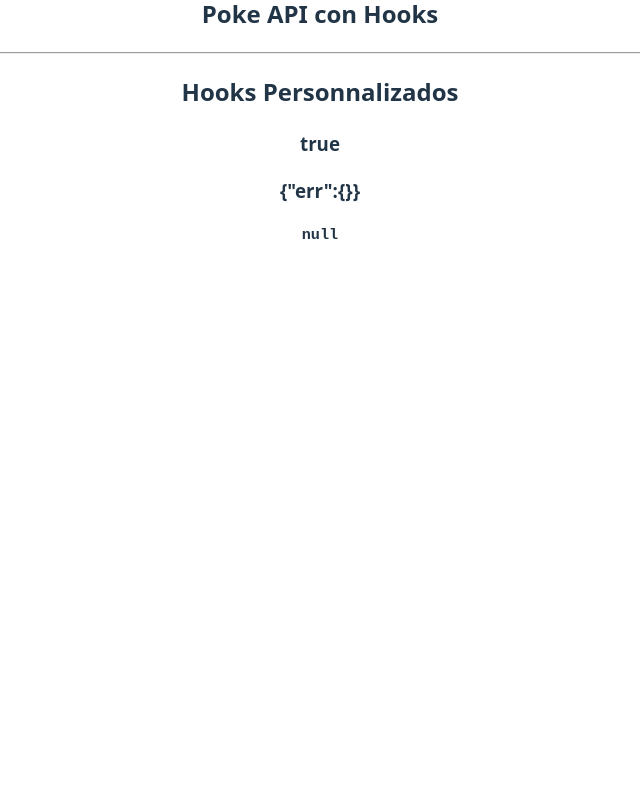
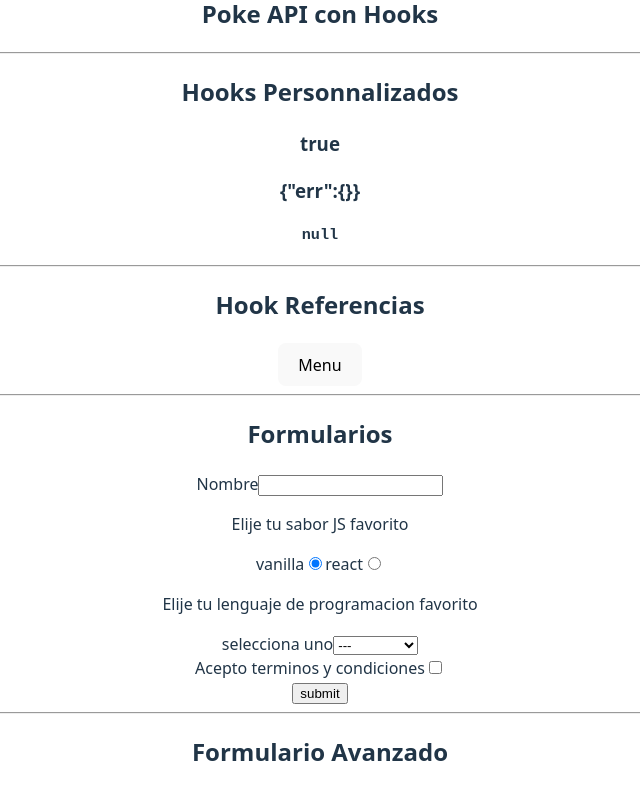
Before and after one commit to hacheG/react_9122025, a React (Vite) app: page / in a window 1280 px wide. Shown: the part 2805-3605 px from the top of the page, without its empty margins (320-960 px from the left). Before the commit the page ends 3102 px from the top, so only its background shows below. Built offline with nearby package versions, Linux system fonts and the light colour scheme; no server answers.

Commit message:
add formulario

```diff
--- a/src/App.jsx
+++ b/src/App.jsx
@@ -18,6 +18,9 @@ import ScrollHooks from './components/ScrollHooks'
 import RelojHooks from './components/RelojHooks'
 import AjaxHooks from './components/AjaxHooks'
 import HooksPersonalizados from './components/HooksPersonalizado'
+import Referencias from './components/Referencias'
+import Formularios from './components/Formularios'
+import FormularioAvanzado from './components/FormularioAvanzado'
 
 function App() {
   const [count, setCount] = useState(0)
@@ -69,6 +72,12 @@ function App() {
       <AjaxHooks/>
       <hr />
       <HooksPersonalizados/>
+      <hr />
+      <Referencias/>
+      <hr />
+      <Formularios/>
+      <hr/>
+      <FormularioAvanzado/>
     </section>
     </div>
   )
--- /dev/null
+++ b/src/components/FormularioAvanzado.jsx
@@ -0,0 +1,9 @@
+import React, {useState} from "react";
+
+export default function FormularioAvanzado(){
+    return(
+        <>
+            <h2>Formulario Avanzado</h2>
+        </>
+    );
+}
--- /dev/null
+++ b/src/components/Formularios.jsx
@@ -0,0 +1,71 @@
+import React, {useState} from "react";
+
+export default function Formularios(){
+    const [nombre, setNombre] = useState("");
+    const [sabor, setSabor] = useState("vanilla");
+    const [lenguaje, setLenguaje] = useState("");
+    const [terminos, setTerminos] = useState(false);
+
+    const handleSubmit = e => {
+        e.preventDefault()
+        alert("el formulario se ha enviado")
+    }
+    // console.log(sabor)s
+    return(
+        <>
+            <h2>Formularios</h2>
+            <form action="" onSubmit={handleSubmit}>
+                <label htmlFor="nombre">Nombre</label>
+                <input
+                type="text"
+                id="nombre"
+                name="nombre"
+                value={nombre}
+                onChange={(e)=> setNombre(e.target.value)}
+                />
+
+                 <p> Elije tu sabor JS favorito</p>
+                 <label htmlFor="vanilla">vanilla</label>
+                 <input type="radio"
+                 id="vanilla"
+                 name="sabor"
+                 value="vanilla"
+                 onChange={(e)=> setSabor(e.target.value)}
+                 defaultChecked
+                />
+                 <label htmlFor="react">react</label>
+                 <input type="radio"
+                 id="react"
+                 name="sabor"
+                 value="react"
+                 onChange={(e)=> setSabor(e.target.value)}
+                 />
+
+                 <p>Elije tu lenguaje de programacion favorito</p>
+                 <label htmlFor="lenguaje">selecciona uno</label>
+                 <select
+                 name="lenguaje"
+                 id="lenguaje"
+                 onChange={(e)=> setLenguaje(e.target.value)}
+                 defaultValue=""
+                 >
+                    <option value="">---</option>
+                    <option value="js">JavaScript</option>
+                    <option value="py">Python</option>
+                    <option value="ru">Rust</option>
+                 </select>
+                <br />
+
+                 <label htmlFor="terminos">Acepto terminos y condiciones</label>
+                 <input
+                 type="checkbox"
+                 name="terminos"
+                 id="terminos"
+                 onChange={(e)=> setTerminos(e.target.checked)}
+                 />
+                <br/>
+                 <input type="submit" value="submit" />
+            </form>
+        </>
+    )
+}
--- a/src/components/HooksPersonalizado.jsx
+++ b/src/components/HooksPersonalizado.jsx
@@ -6,8 +6,8 @@ export default function HooksPersonalizados(){
     let url2 = "https://pokeapi.co/api/v2/pokemons/";
     let url = "https://jsonplaceholder.typicode.com/users";
     const {data,isPending, error} = useFetch(url)
-    console.log(data)
-    console.log(error)
+    // console.log(data)
+    // console.log(error)
     return(
         <>
             <h2>Hooks Personnalizados</h2>
--- /dev/null
+++ b/src/components/Referencias.jsx
@@ -0,0 +1,45 @@
+import React, {useRef} from "react";
+
+export default function Referencias(){
+    let refMenuBtn = useRef();
+    let refMenu = useRef();
+
+    // console.log(refMenuBtn)
+    const handleToggleMenu = (e) => {
+        // const $menu = document.getElementById("menu");
+        // if(e.target.textContent === "Menu"){
+        //     e.target.textContent = "Cerrar";
+        //     $menu.style.display = "block";
+        // } else {
+        //     e.target.textContent = "Menu";
+        //     $menu.style.display = "none";
+        // };
+
+        if(refMenuBtn.current.textContent === "Menu"){
+            refMenuBtn.current.textContent = "Cerrar";
+            refMenu.current.style.display ="block"
+        } else {
+            refMenuBtn.current.textContent = "Menu";
+            refMenu.current.style.display ="none"
+        }
+
+    };
+
+    return(
+        <>
+            <h2>Hook Referencias</h2>
+            <button id="menu-btn" ref={refMenuBtn} onClick={handleToggleMenu}>Menu</button>
+            <nav id="menu" ref={refMenu} style={{display: "none"}}>
+                <a href="#">Seccion 1</a>
+                <br />
+                <a href="#">Seccion 2</a>
+                <br />
+                <a href="#">Seccion 3</a>
+                <br />
+                <a href="#">Seccion 4</a>
+                <br />
+                <a href="#">Seccion 5</a>
+            </nav>
+        </>
+    );
+}
```
Also changed, not shown: 1 other file (tests, documents, lock files or other folders).
